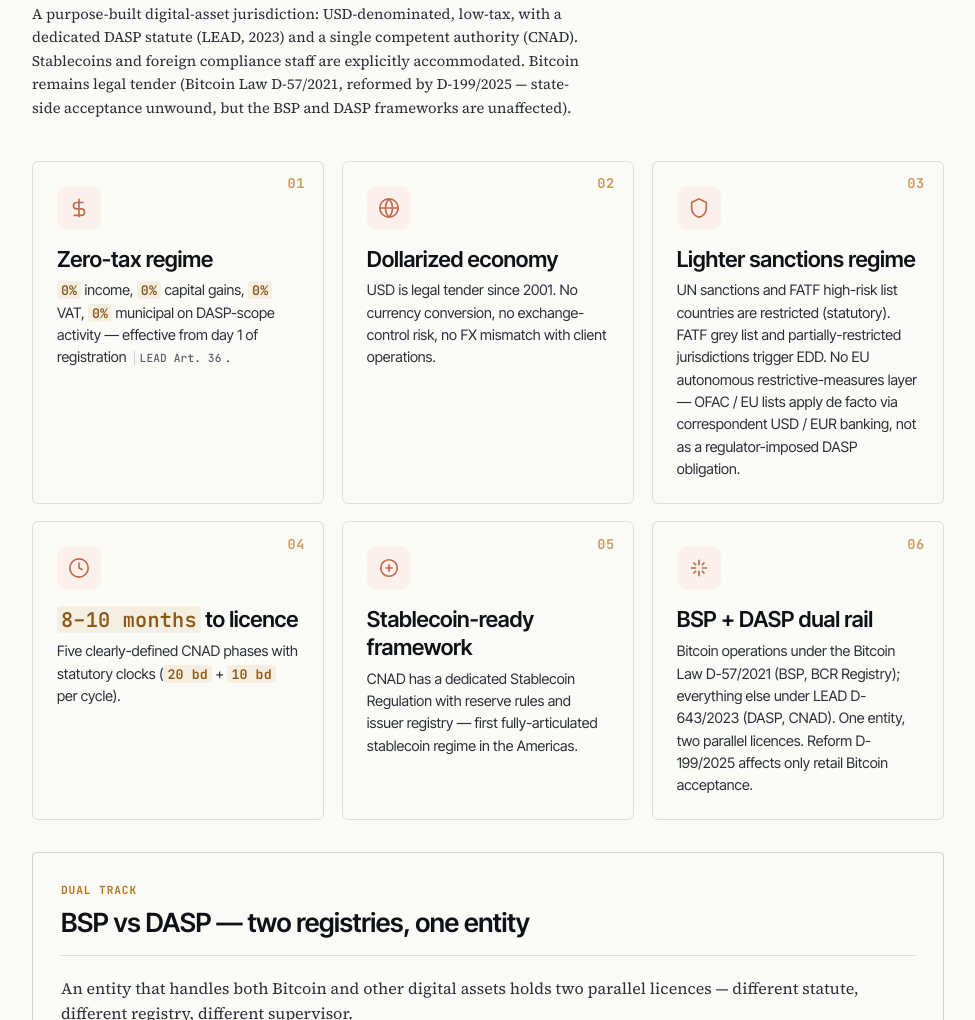
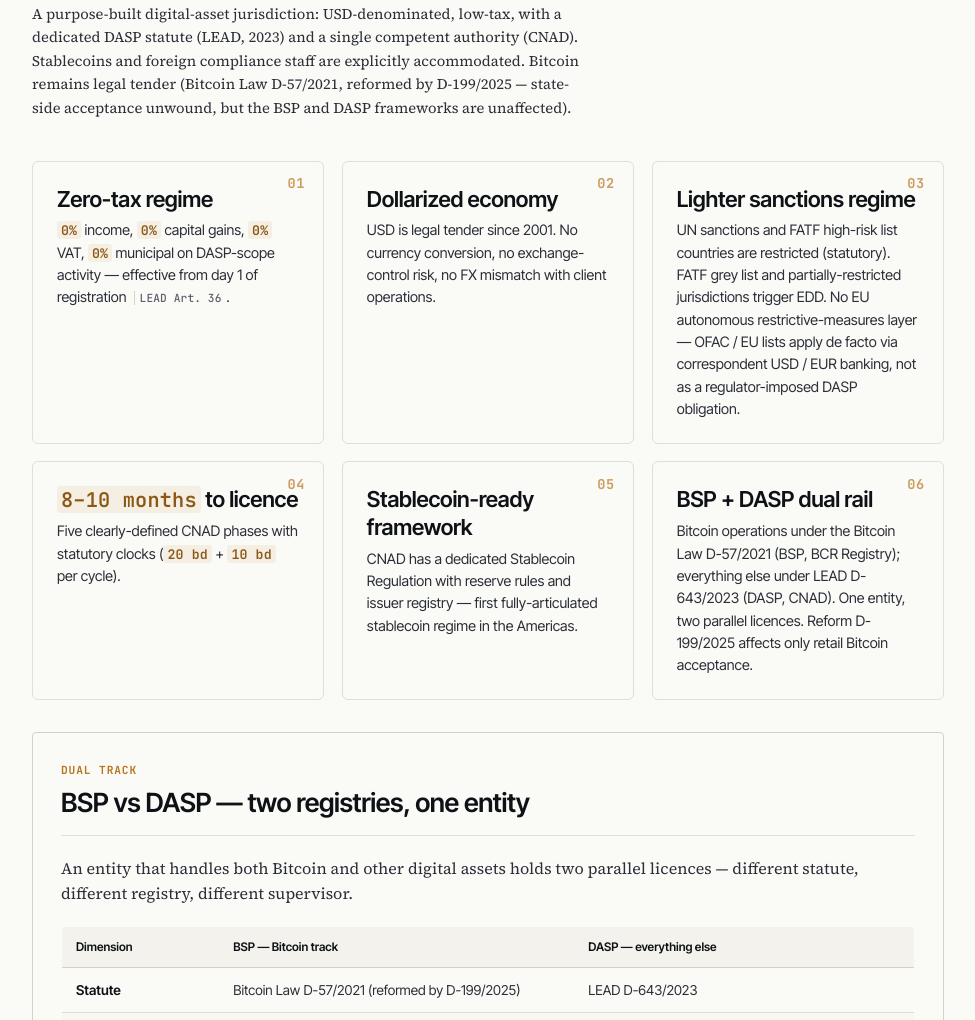
Before and after one commit to sergii-byte/dasp, a plain HTML site: page licensing.html in a window 1280 px wide. Shown: the part 878-1898 px from the top of the page, without its empty margins (272-1247 px from the left). Drawn offline with Linux system fonts and the light colour scheme.

Commit message:
Advantages cards — remove icons (6 SVG icon divs + .advantage__icon CSS) — outdated decoration; cards now lead with numeric badge + title + description

```diff
--- a/licensing.html
+++ b/licensing.html
@@ -682,17 +682,6 @@
             box-shadow: 0 6px 16px rgba(20,20,19,0.06);
         }
         .advantage:hover::before { opacity: 1; }
-        .advantage__icon {
-            width: 44px; height: 44px;
-            border-radius: 11px;
-            background: var(--accent-light);
-            display: flex;
-            align-items: center;
-            justify-content: center;
-            margin-bottom: 1rem;
-            color: var(--accent-2);
-        }
-        .advantage__icon svg { width: 22px; height: 22px; stroke: currentColor; fill: none; stroke-width: 1.8; }
         .advantage h3 {
             font-family: 'Instrument Serif', Georgia, serif;
             font-size: 1.18rem;
@@ -1531,37 +1520,31 @@
     <div class="advantages">
         <div class="advantage">
             <span class="advantage__num">01</span>
-            <div class="advantage__icon"><svg viewBox="0 0 24 24"><path d="M12 2v20M17 6H9.5a3.5 3.5 0 0 0 0 7h5a3.5 3.5 0 0 1 0 7H6"/></svg></div>
             <h3>Zero-tax regime</h3>
             <p>0% income, 0% capital gains, 0% VAT, 0% municipal on DASP-scope activity — effective from day 1 of registration <span class="ref">LEAD Art. 36</span>.</p>
         </div>
         <div class="advantage">
             <span class="advantage__num">02</span>
-            <div class="advantage__icon"><svg viewBox="0 0 24 24"><circle cx="12" cy="12" r="10"/><path d="M2 12h20M12 2a15 15 0 0 1 0 20M12 2a15 15 0 0 0 0 20"/></svg></div>
             <h3>Dollarized economy</h3>
             <p>USD is legal tender since 2001. No currency conversion, no exchange-control risk, no FX mismatch with client operations.</p>
         </div>
         <div class="advantage">
             <span class="advantage__num">03</span>
-            <div class="advantage__icon"><svg viewBox="0 0 24 24"><path d="M12 2 4 6v6c0 5 3.4 9.3 8 10 4.6-.7 8-5 8-10V6z"/></svg></div>
             <h3>Lighter sanctions regime</h3>
             <p>UN sanctions and FATF high-risk list countries are restricted (statutory). FATF grey list and partially-restricted jurisdictions trigger EDD. No EU autonomous restrictive-measures layer — OFAC / EU lists apply de facto via correspondent USD / EUR banking, not as a regulator-imposed DASP obligation.</p>
         </div>
         <div class="advantage">
             <span class="advantage__num">04</span>
-            <div class="advantage__icon"><svg viewBox="0 0 24 24"><circle cx="12" cy="12" r="10"/><path d="M12 6v6l4 2"/></svg></div>
             <h3>8–10 months to licence</h3>
             <p>Five clearly-defined CNAD phases with statutory clocks (20 bd + 10 bd per cycle).</p>
         </div>
         <div class="advantage">
             <span class="advantage__num">05</span>
-            <div class="advantage__icon"><svg viewBox="0 0 24 24"><circle cx="12" cy="12" r="9"/><path d="M8 12h8M12 8v8"/></svg></div>
             <h3>Stablecoin-ready framework</h3>
             <p>CNAD has a dedicated Stablecoin Regulation with reserve rules and issuer registry — first fully-articulated stablecoin regime in the Americas.</p>
         </div>
         <div class="advantage">
             <span class="advantage__num">06</span>
-            <div class="advantage__icon"><svg viewBox="0 0 24 24"><path d="M12 3v6m0 6v6M3 12h6m6 0h6M6 6l3 3m6 6 3 3M6 18l3-3m6-6 3-3"/></svg></div>
             <h3>BSP + DASP dual rail</h3>
             <p>Bitcoin operations under the Bitcoin Law D-57/2021 (BSP, BCR Registry); everything else under LEAD D-643/2023 (DASP, CNAD). One entity, two parallel licences. Reform D-199/2025 affects only retail Bitcoin acceptance.</p>
         </div>
```
